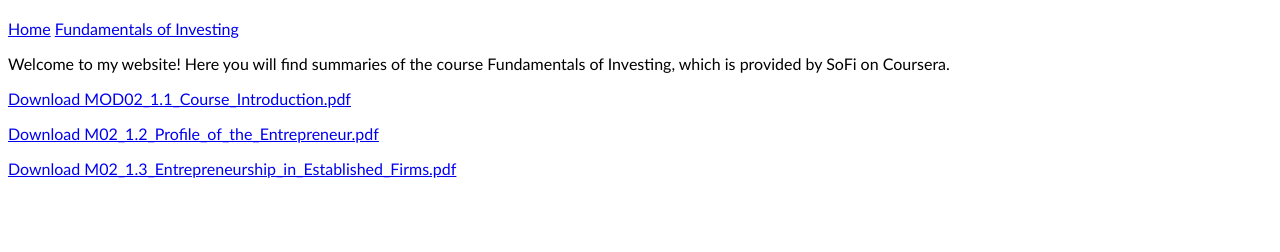
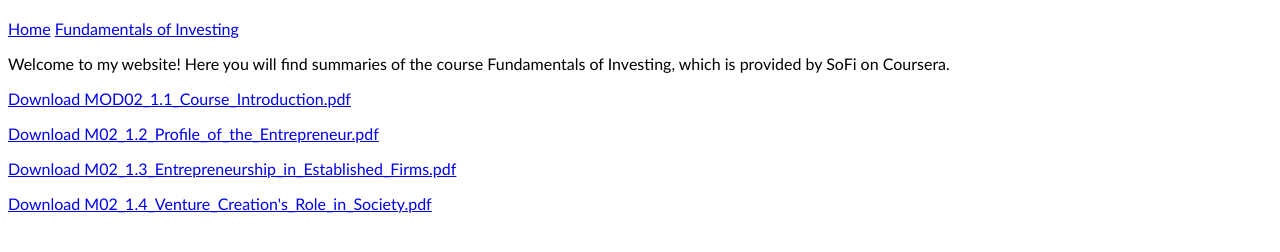
Before and after one commit to dark-teal-coder/web-coursera-course-summary, a plain HTML site: page index.html in a window 1280 px wide. Shown: the part 98-350 px from the top of the page. Drawn offline with nearby package versions, Linux system fonts and the light colour scheme; some packages are replaced by stand-ins of ours.

Commit message:
Add a download link

```diff
--- a/index.html
+++ b/index.html
@@ -23,5 +23,6 @@
     <p><a href="https://github.com/dark-teal-coder/web-coursera-course-summary/blob/ac6a12f5b0a1c6a3eb85063dc4daff99e8f45243/docs/MOD02_1.1_Course_Introduction.pdf">Download MOD02_1.1_Course_Introduction.pdf</a></p>
     <p><a href="https://github.com/dark-teal-coder/web-coursera-course-summary/blob/0b2d52f32bdbe37f043de06e8c5b4dddc6a9b122/docs/M02_1.2_Profile_of_the_Entrepreneur.pdf">Download M02_1.2_Profile_of_the_Entrepreneur.pdf</a></p>
     <p><a href="https://github.com/dark-teal-coder/web-coursera-course-summary/blob/62275dcdded117c73d07f7f7beea7e3d6a642b01/docs/M02_1.3_Entrepreneurship_in_Established_Firms.pdf">Download M02_1.3_Entrepreneurship_in_Established_Firms.pdf</a></p>
+    <p><a href="https://github.com/dark-teal-coder/web-coursera-course-summary/blob/60f93e22f539e543ff7afcef8f1e01b424402b2f/docs/M02_1.4_Venture_Creation's_Role_in_Society.pdf">Download M02_1.4_Venture_Creation's_Role_in_Society.pdf</a></p>
 </body>
 </html>
```
